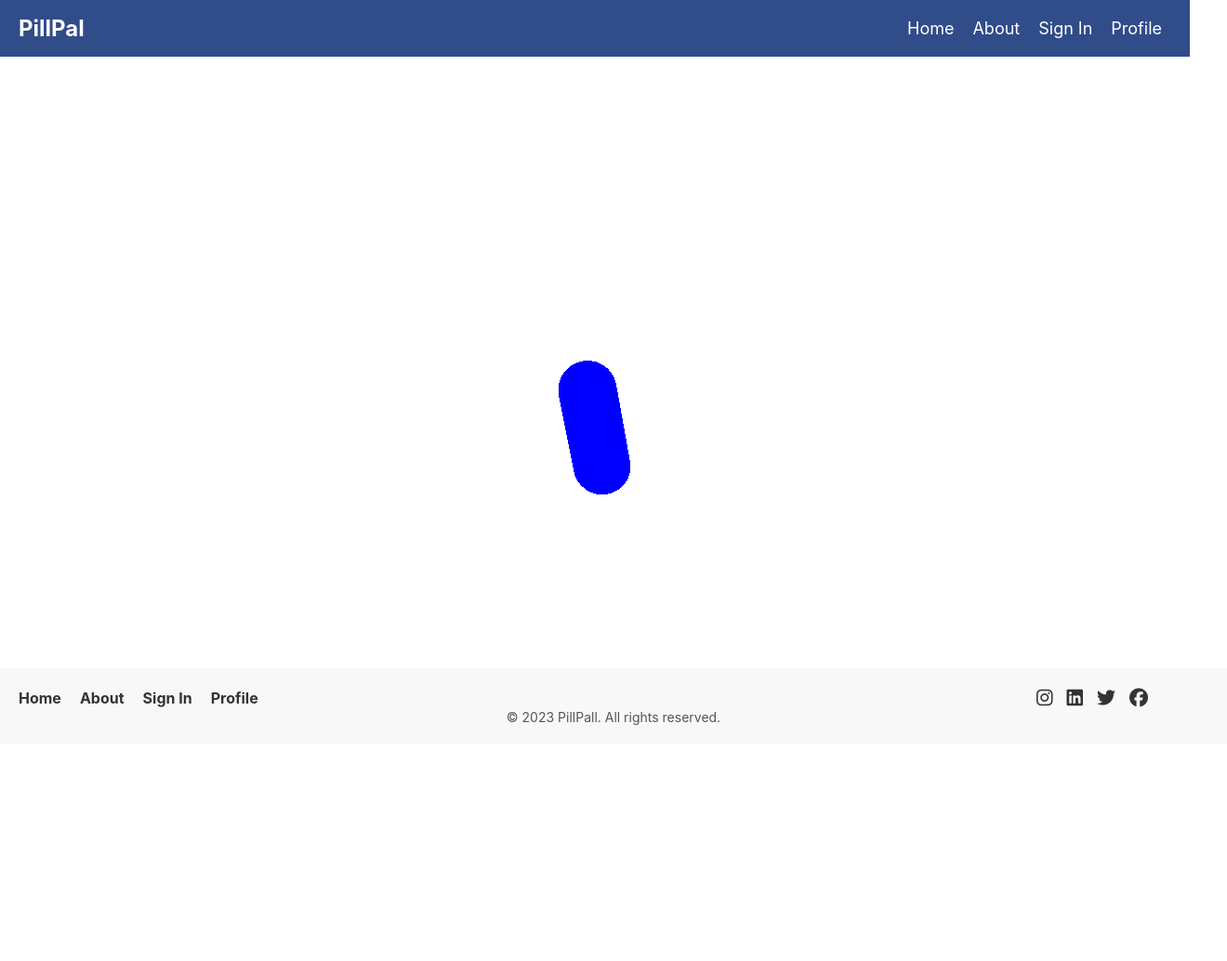
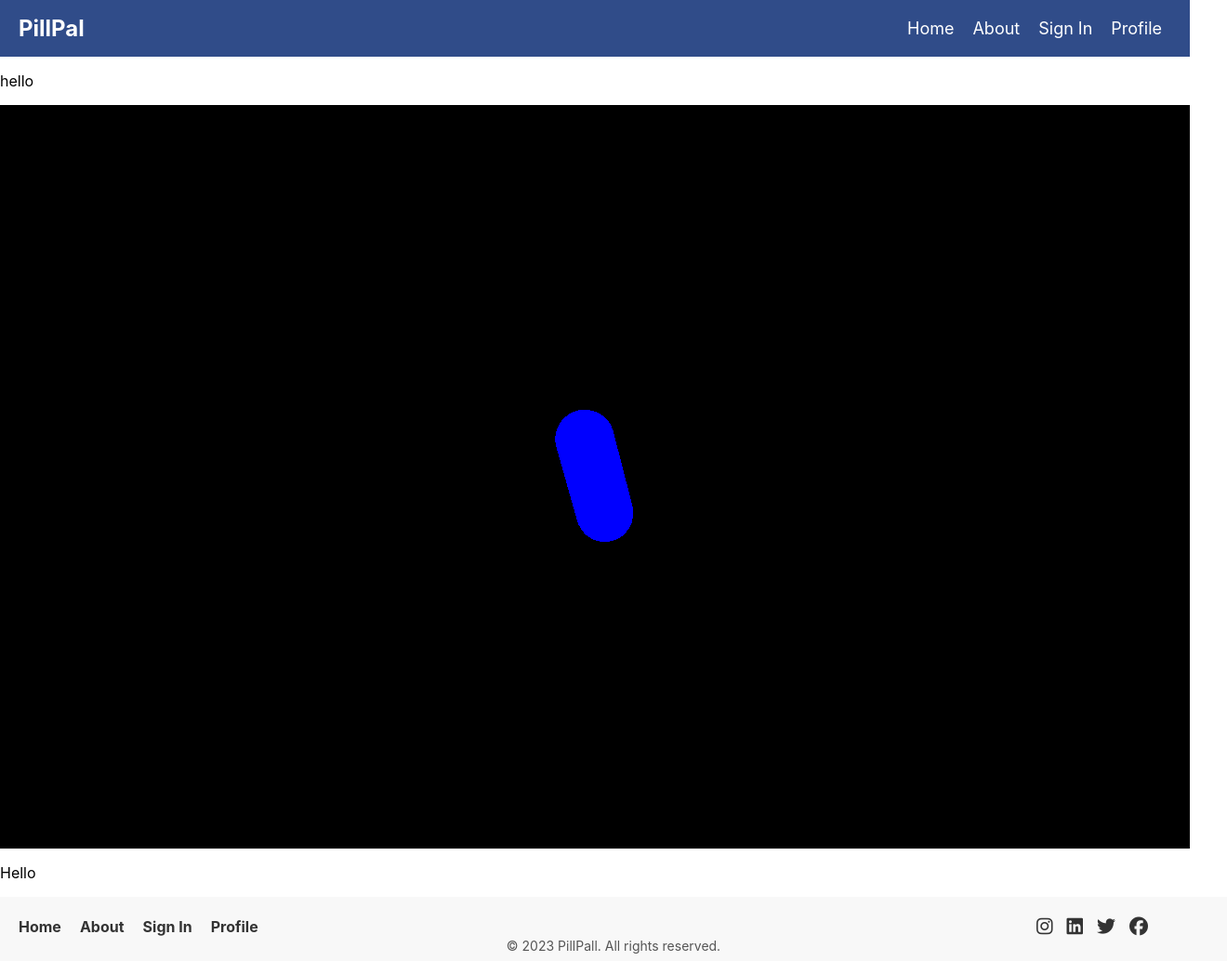
Before and after one commit to mkedar/PillPal, a React (Create React App) app: page /PillPage in a window 1280 px wide. Shown: the whole page at 93% size, 1320 px wide, since content can reach past the window. Before the commit the page ends 849 px from the top, so only its background shows below. Built offline with nearby package versions, Linux system fonts and the light colour scheme.

Commit message:
footer sent to bottom of page rather than screen

```diff
--- a/src/components/Components.css
+++ b/src/components/Components.css
@@ -109,8 +109,6 @@
   background-color: #f8f8f8;
   padding: 20px;
   text-align: center;
-  position: fixed;
-  bottom: 0;
   width: 100%;
 }
 
@@ -149,7 +147,6 @@
 
 .social-icons a {
   margin-right: 15px;
-
   color: #333;
   font-size: 20px;
   text-decoration: none;
--- a/src/components/Pill.jsx
+++ b/src/components/Pill.jsx
@@ -9,7 +9,7 @@ const Pill = () => {
     const scene = new THREE.Scene();
     const camera = new THREE.PerspectiveCamera(75, window.innerWidth / window.innerHeight, 0.1, 1000); //honestly not that sure what this does
     let renderer = new THREE.WebGLRenderer();
-    renderer = new THREE.WebGLRenderer({ alpha: true }); //set to true to make background transparent
+    renderer = new THREE.WebGLRenderer({ alpha: false }); //set to true to make background transparent
 
 
     // Set up the scene
--- a/src/pages/PillPage.jsx
+++ b/src/pages/PillPage.jsx
@@ -4,7 +4,9 @@ import Pill from '../components/Pill';
 export default function PillPage() {
   return (
     <div className='pillBox'>
+      <p>hello</p>
       <Pill />
+      <p>Hello</p>
     </div>
   );
 }
```
